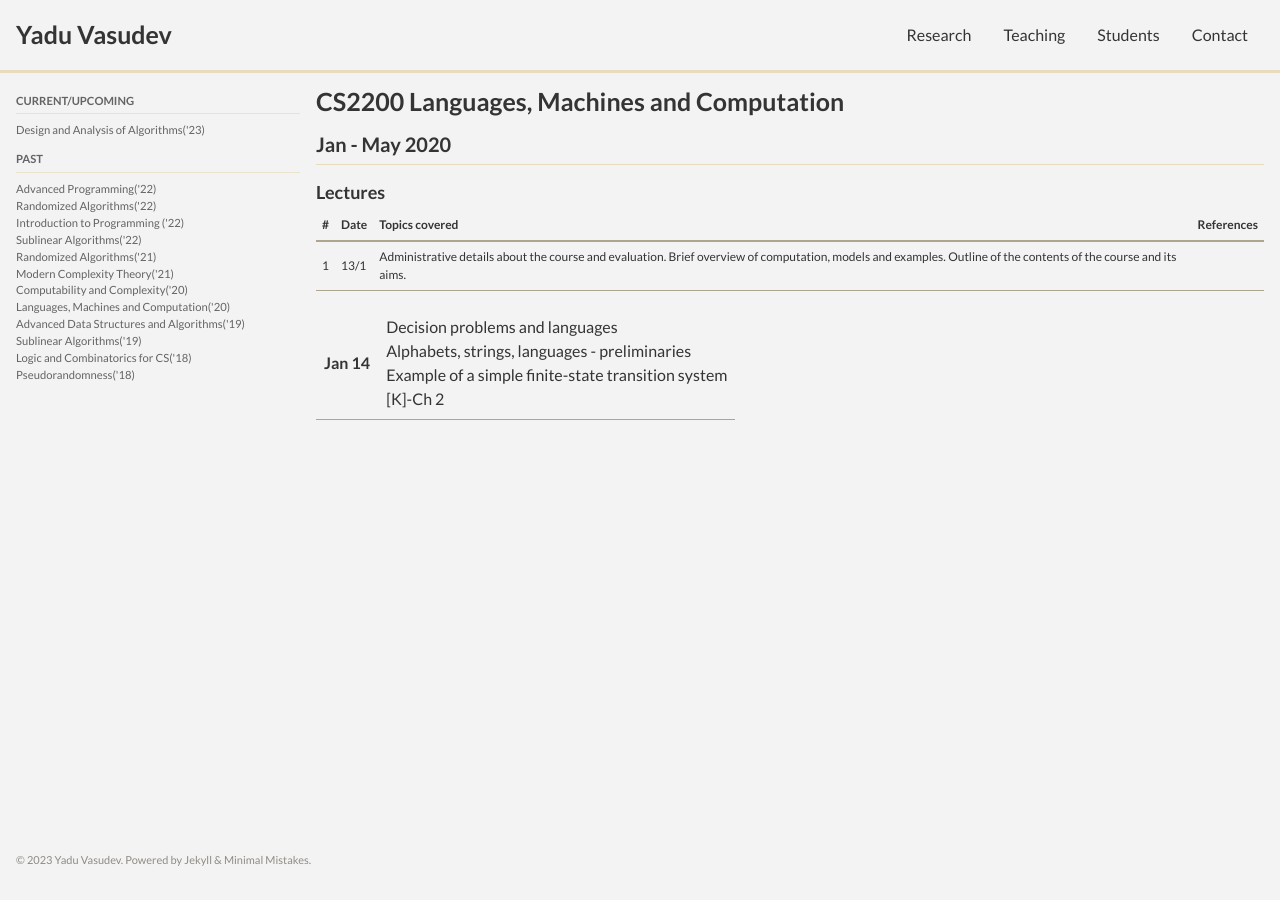
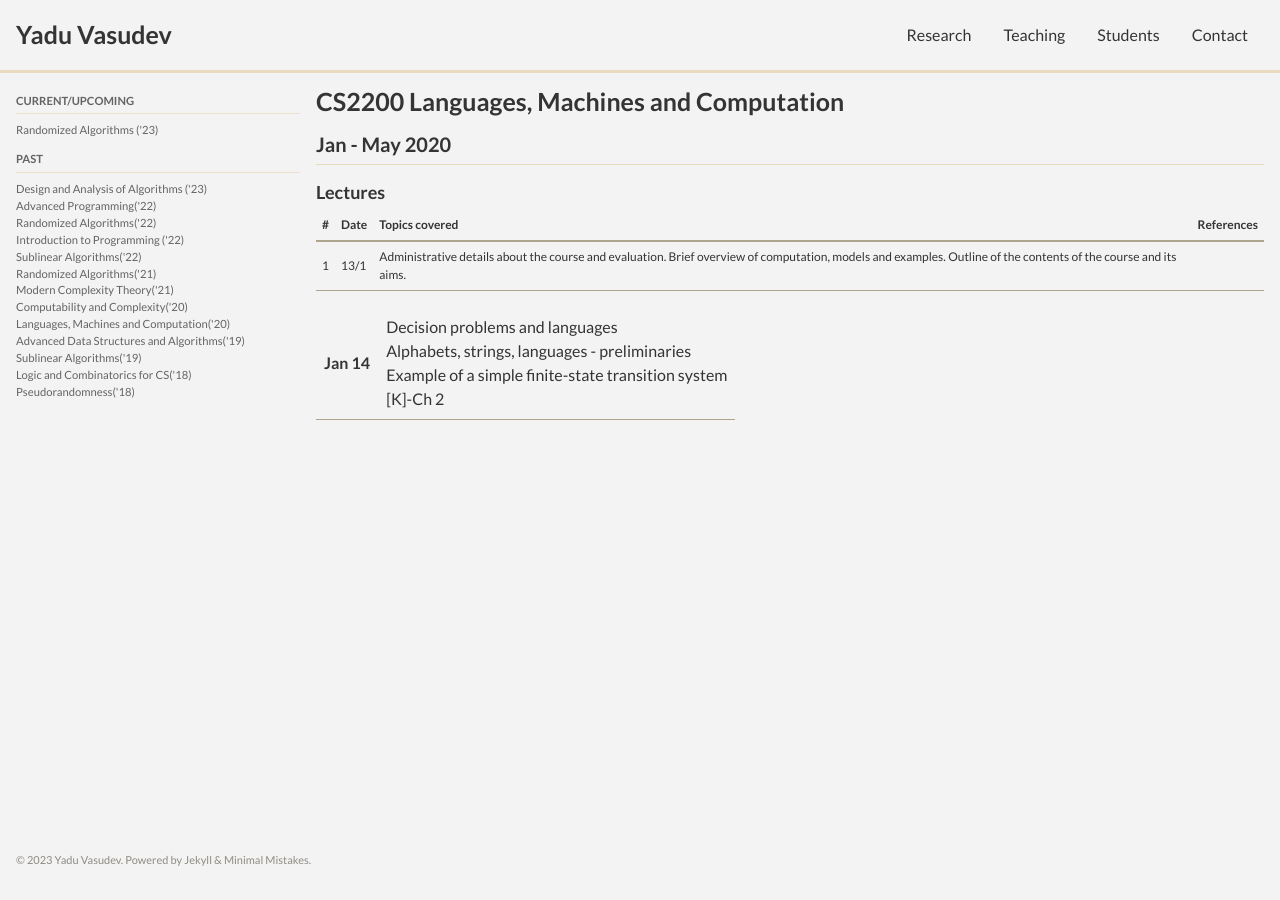
Before and after one commit to yaduvasudev/yaduvasudev.github.io, a Jekyll site: the page built from _pages/2200-20-lec.md, in a window 1280 px wide. Built offline with Jekyll 4.4.1, drawn with Linux system fonts in a browser that asks for light colours; cached includes are drawn as plain includes.

Commit message:
new course

```diff
--- a/_data/navigation.yml
+++ b/_data/navigation.yml
@@ -17,16 +17,18 @@ main:
 courses:
   - title: "Current/Upcoming"
     children:
-      - title: "Design and Analysis of Algorithms('23)"
-      - url: ""
+      - title: "Randomized Algorithms ('23)"
+        url:
   - title: "Past"
     children:
+      - title: "Design and Analysis of Algorithms ('23)"
+        url: "https://yaduvasudev.github.io/2800-23"
       - title: "Advanced Programming('22)"
         url: ""
       - title: "Randomized Algorithms('22)"
         url: /courses/6170/22/
       - title: "Introduction to Programming ('22)"
-        url:
+        url: ""
       - title: "Sublinear Algorithms('22)"
         url: /courses/6025/22/
       - title: "Randomized Algorithms('21)"
--- a/_pages/courses.md
+++ b/_pages/courses.md
@@ -6,18 +6,19 @@ title: Courses
 ---
 
 #### Current/Upcoming Courses <i class="fas fa-certificate" style="color:red"></i>
-- CS2800 Design and Analysis of Algorithms  - [Jan-May 23](https://yaduvasudev.github.io/2800-23/)
+- CS6170 Randomized Algorithms - [Jul-Nov 23]()
 
 | All courses | |
 |:-------|:---|
 | CS1100 Introduction to Programming | May-July 22 |
 | CS2200 Languages, Machines and Computation | [Jan-May 20](2200/20/) |
+| CS2800 Design and Analysis of Algorithms  | [Jan-May 23](https://yaduvasudev.github.io/2800-23/)
 | CS5800 Advanced Data Structures and Algorithms | [Jul-Nov 19](5800/19/) |
 | CS6014 Computability and Complexity | [Sep-Dec 20](6014/20/) |
 | CS6025 Sublinear Algorithms | [Jan-May 19](6025/19/), [Jan-May 22](6025/22) |
 | CS6030 Logic and Combinatorics for Computer Science | [Jul-Nov 18](6030/18/) |
 | CS6150 Advanced Programming | Jul-Nov 22 |
-| CS6170 Randomized Algorithms | [Jul-Nov 21](6170/21/), [Jul-Nov 22](6170/22/)|
+| CS6170 Randomized Algorithms | [Jul-Nov 21](6170/21/), [Jul-Nov 22](6170/22/), [Jul-Nov 23]()|
 | CS6840 Modern Complexity Theory | [Feb-May 21](6840/21/) |
 | CS6845 Pseudorandomness | [Jan-May 18](6845/18/) |
 {: style="font-size:1em; width:100%"}
```
